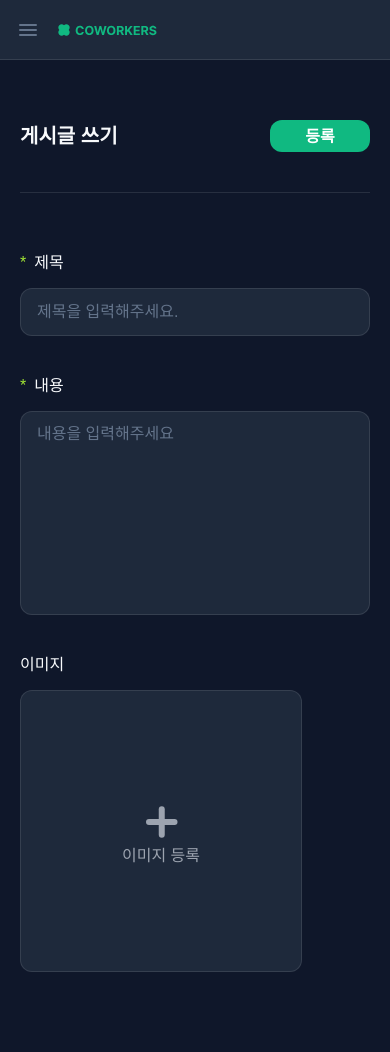
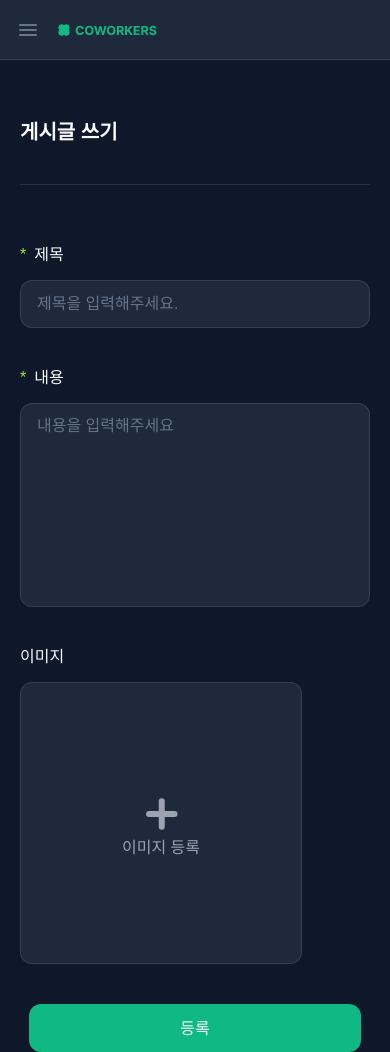
Before and after one commit to ozen0718/coworkers, a Next.js app: page /boards/new in a window 390 px wide. Before the commit the page ends 972 px from the top, so only its background shows below. Built offline with nearby package versions, Linux system fonts and the light colour scheme.

Commit message:
[Feat] 반응형 버튼 위치,크기

```diff
--- a/src/app/(main)/boards/new/page.tsx
+++ b/src/app/(main)/boards/new/page.tsx
@@ -1,6 +1,7 @@
 'use client';
 import { TextAreaInput } from '@/components/common/Inputs';
 import ImgUpload from '@/components/Card/ImgUpload';
+import Button from '@/components/common/Button/Button';
 
 export default function CreateBoard() {
   return (
@@ -10,7 +11,7 @@ export default function CreateBoard() {
           {/* 타이틀 + 버튼 */}
           <div className="mt-15 flex w-full max-w-[1200px] items-center justify-between">
             <p className="text-xl-bold flex">게시글 쓰기</p>
-            <div className="relative">
+            <div className="relative max-[620px]:hidden">
               <button className="text-lg-semibold bg-primary hover:bg-primary-hover active:bg-primary-pressed max-[620px]:text-md-semibold flex h-12 w-[184px] items-center justify-center rounded-xl text-white max-[620px]:h-8 max-[620px]:w-[100px]">
                 등록
               </button>
@@ -43,6 +44,10 @@ export default function CreateBoard() {
               <p>이미지</p>
               <ImgUpload />
             </div>
+
+            <div className="mt-10 flex justify-center min-[621px]:hidden">
+              <Button size="large">등록</Button>
+            </div>
           </div>
         </div>
       </div>
```
